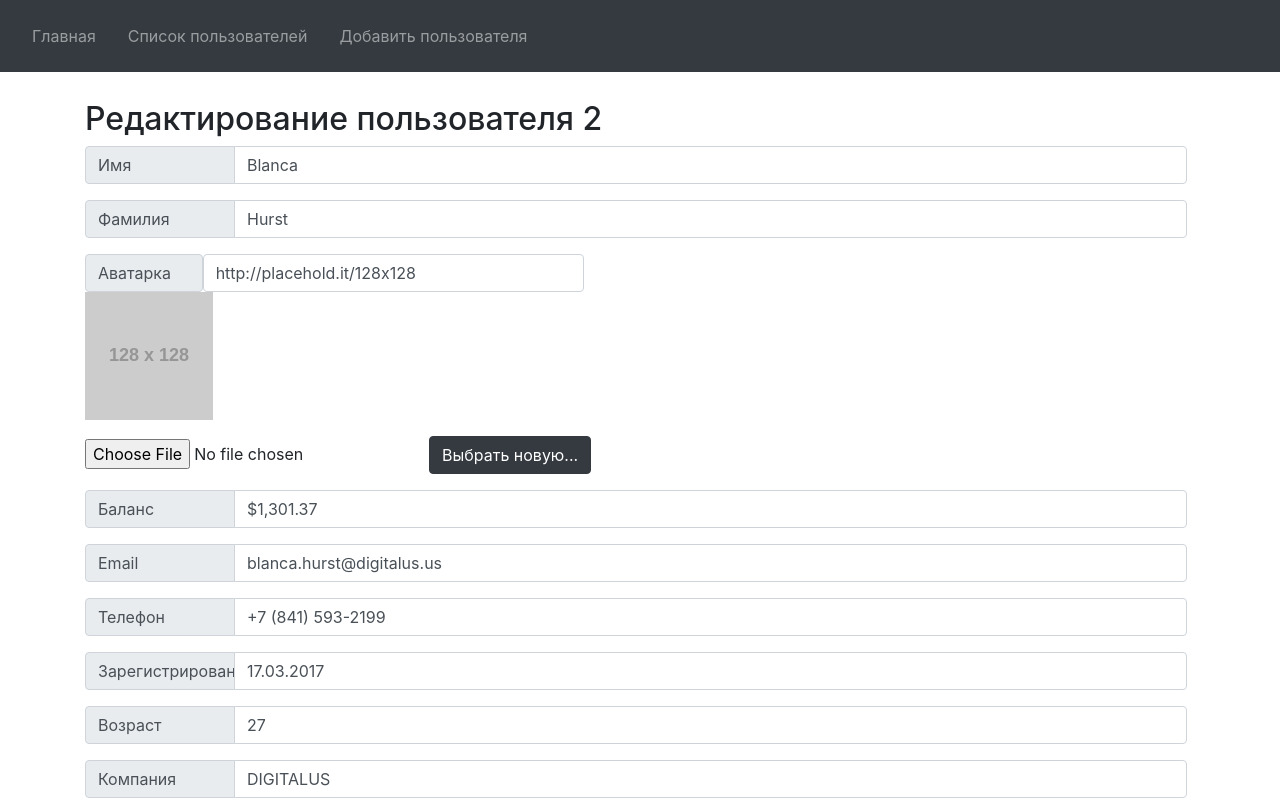
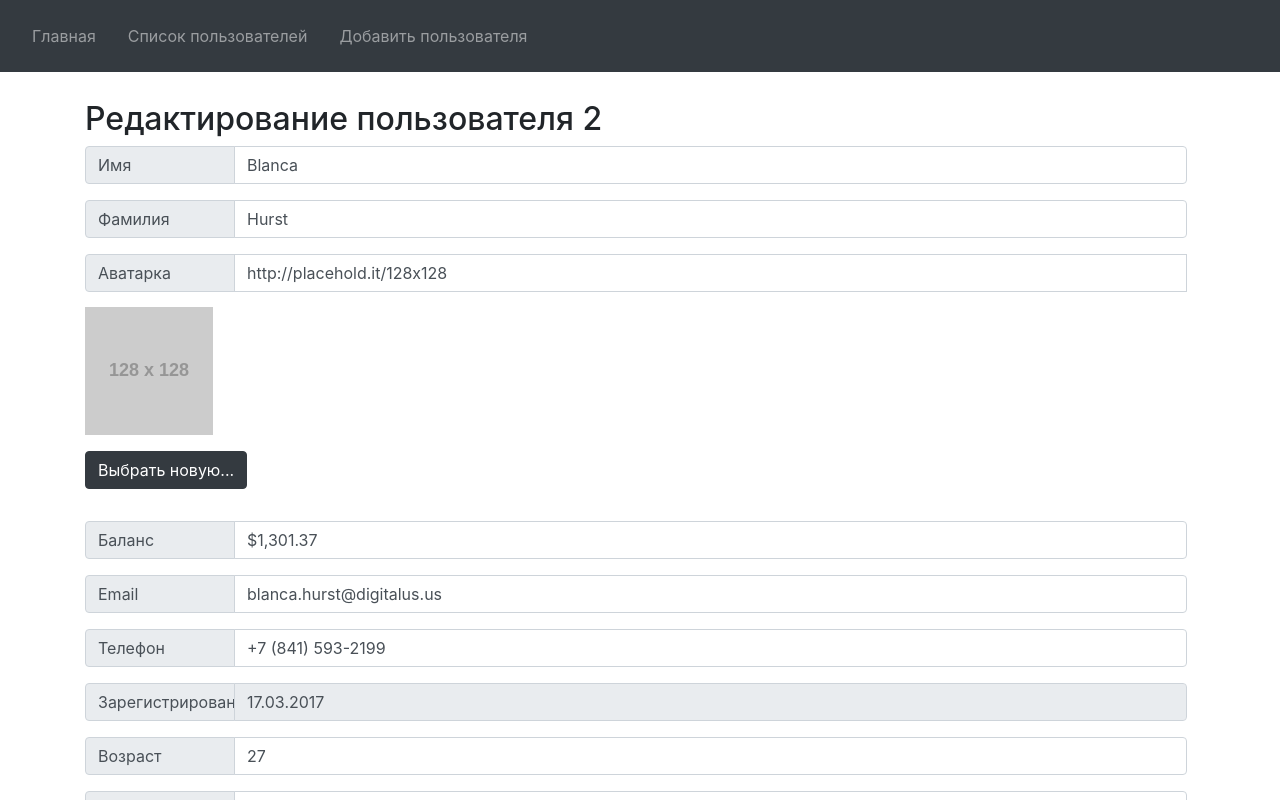
Before and after one commit to iliakut/my_vue_project_2, a Vue app: page /edit/2 in a window 1280 px wide. Shown: the top 800 px of the page. Built offline with nearby package versions, Linux system fonts and the light colour scheme; data requests are answered from the project's data file.

Commit message:
added function to paginate users

```diff
--- a/package.json
+++ b/package.json
@@ -11,6 +11,7 @@
   "dependencies": {
     "axios": "0.18.0",
     "bootstrap": "4.1.3",
+    "flatpickr": "^4.5.2",
     "json-server": "0.14.0",
     "vue": "2.5.17",
     "vue-router": "3.0.1"
--- a/src/components/AvatarUploader.vue
+++ b/src/components/AvatarUploader.vue
@@ -1,28 +1,31 @@
 <template>
-  <div>
 
+  <div class="input-group mb-3">
     <div class="input-group-prepend">
       <span class="input-group-text">Аватарка</span>
-      <input
-        v-model="picture"
-        type="text"
-        class="form-control mr-sm-2"
-      >
     </div>
+    <input
+      v-model="picture"
+      type="text"
+      class="form-control mr-sm-2">
+
     <div class="input-group mb-3">
       <img :src="picture">
     </div>
+
     <div>
-      <input ref="image" type="file" @change="upload()">
+      <input ref="image" type="file" class="hidden" @change="upload()">
       <button type="button" class="btn btn-dark" @click="selectNewFile()">
         Выбрать новую...
       </button>
     </div>
+  </div>
 
-  </div>
 </template>
 
 <script>
+import axios from 'axios'
+
 export default {
   name: 'AvatarUploader',
   model: {
@@ -38,12 +41,37 @@ export default {
     selectNewFile: function() {
       this.$refs.image.click()
     },
+    setNewAvatar(picture) {
+      this.$emit('input', picture)
+    },
     upload: function() {
-      //...
+      const url = 'https://api.imgur.com/3/image'
+      const data = new FormData()
+      data.append('image', this.$refs.image.files[0])
+
+      const config = {
+        headers: {
+          Authorization: 'Client-ID 2cc16b58de99649'
+        }
+      }
+
+      axios
+        .post(url, data, config)
+        .then(response => response.data)
+        .then(response => {
+          this.setNewAvatar(response.data.link)
+          this.$refs.image.value = ''
+        })
     }
   }
 }
 </script>
 
 <style scoped>
+.hidden {
+  display: none;
+}
+img {
+  margin-top: 15px;
+}
 </style>
--- a/src/components/UserForm.vue
+++ b/src/components/UserForm.vue
@@ -25,9 +25,8 @@
 
     <div class="input-group mb-3">
       <avatar-Uploader
-        :picture="userToChange.picture"/>
+        v-model="userToChange.picture"/>
     </div>
-    <!--v-model="userToChange.picture"/>-->
 
     <div class="input-group mb-3">
       <div class="input-group-prepend">
@@ -62,16 +61,9 @@
       >
     </div>
 
-    <div class="input-group mb-3">
-      <div class="input-group-prepend">
-        <span class="input-group-text">Зарегистрирован</span>
-      </div>
-      <input
-        v-model="userToChange.registered"
-        type="text"
-        class="form-control mr-sm-2"
-      >
-    </div>
+    <date-pick
+      v-model="userToChange.registered"
+    />
 
     <div class="input-group mb-3">
       <div class="input-group-prepend">
@@ -115,7 +107,8 @@
 export default {
   name: 'UserForm',
   components: {
-    avatarUploader: () => import('@/components/AvatarUploader')
+    avatarUploader: () => import('@/components/AvatarUploader'),
+    datePick: () => import('@/components/datePick')
   },
   props: {
     user: {
@@ -145,7 +138,6 @@ export default {
   }
 }
 </script>
-
 <style>
 span {
   width: 150px;
--- /dev/null
+++ b/src/components/datePick.vue
@@ -0,0 +1,56 @@
+<template>
+  <div class="input-group mb-3">
+    <div class="input-group-prepend">
+      <span class="input-group-text">Зарегистрирован</span>
+    </div>
+    <input
+      ref="datePicker"
+      :value="registered"
+      type="text"
+      class="form-control mr-sm-2">
+  </div>
+</template>
+
+<script>
+import flatpickr from 'flatpickr'
+import 'flatpickr/dist/flatpickr.css'
+export default {
+  name: 'DatePick',
+  model: {
+    prop: 'registered'
+  },
+  props: {
+    registered: {
+      type: String,
+      required: true
+    }
+  },
+  data: () => ({
+    // экземпляр плагина
+    fp: null
+  }),
+  watch: {
+    registered() {
+      this.fp.setDate(this.registered)
+    }
+  },
+  mounted() {
+    this.init()
+  },
+  methods: {
+    init() {
+      this.fp = flatpickr(this.$refs.datePicker, {
+        dateFormat: 'd.m.Y',
+        // событие плагина
+        onChange: (selectedDates, dateStr) => {
+          // передает значение наверх
+          this.$emit('input', dateStr)
+        }
+      })
+    }
+  }
+}
+</script>
+
+<style scoped>
+</style>
```
